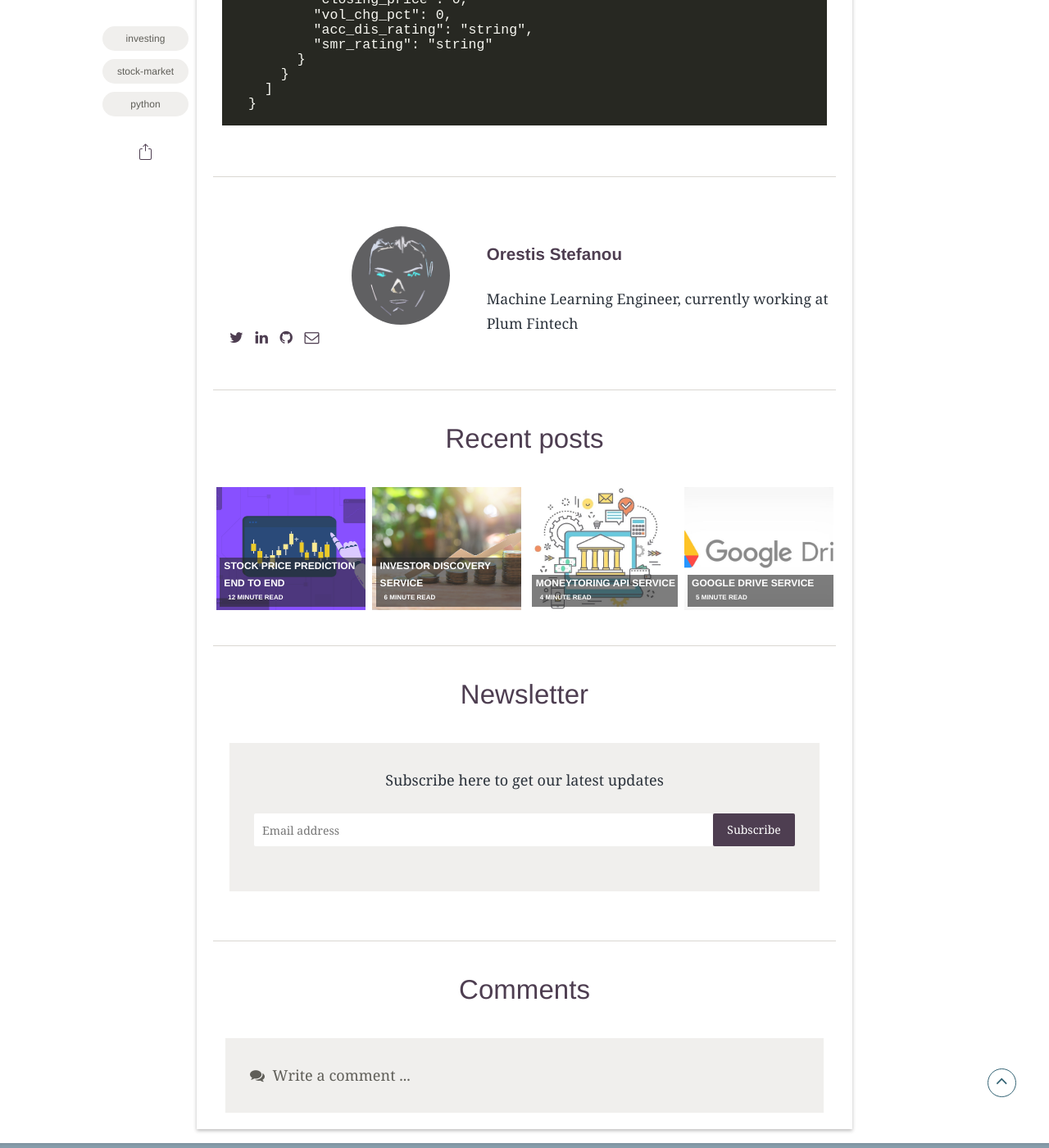
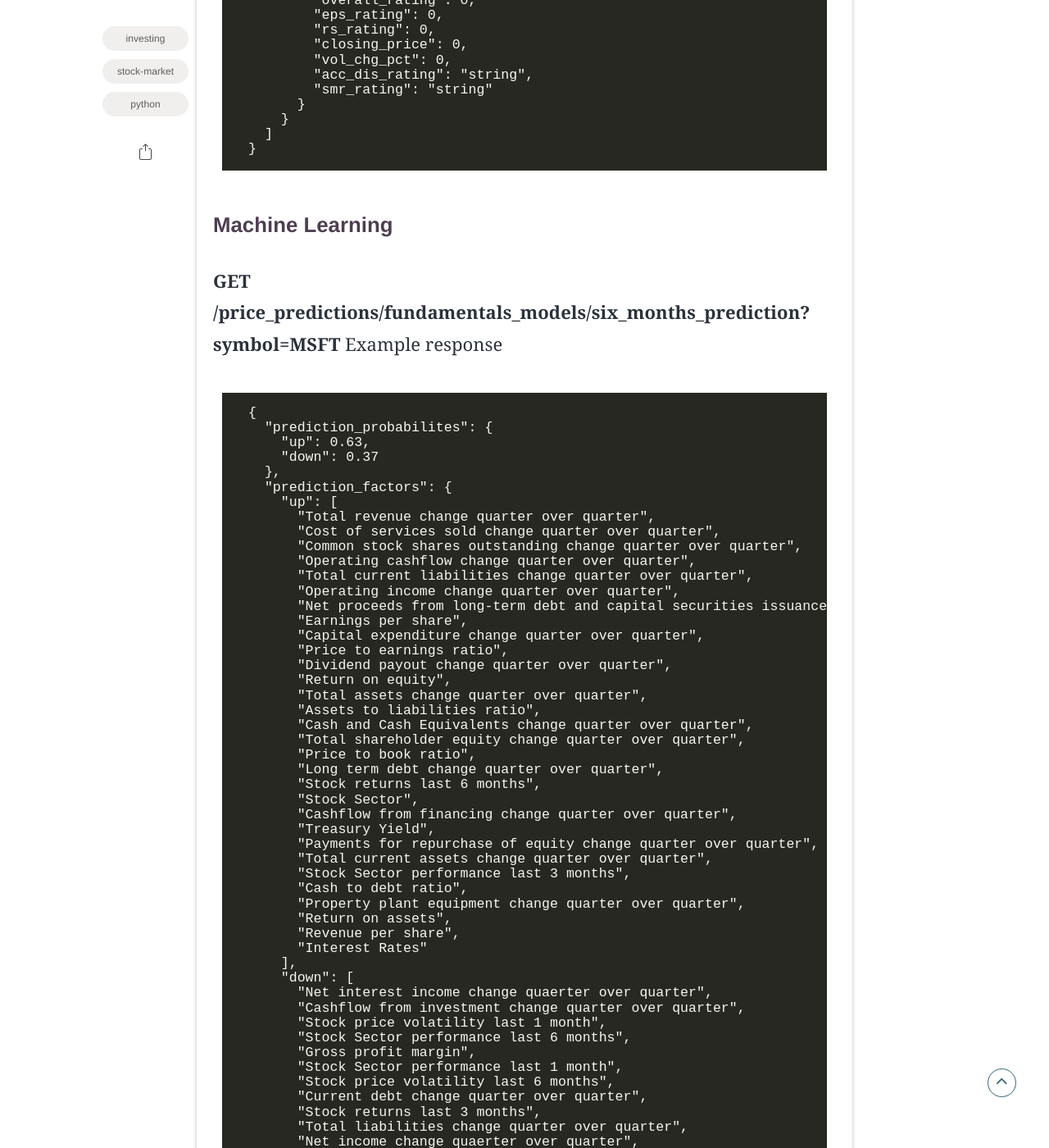
Before and after one commit to OrestisStefanou/OrestisStefanou.github.io, a Jekyll site: the page built from _posts/2022-12-13-Investor-Discovery-Service.md, in a window 1280 px wide and 1400 px high, scrolled down 14422 px. Shown: the whole window at 82% size. Built offline with Jekyll 4.4.1, drawn with Linux system fonts in a browser that asks for light colours; some web fonts are replaced; comment, search, counter and statistics services are not loaded; some of the changed text lies outside the part shown.

Commit message:
Updated Investor Discovery Service post

````diff
--- a/_posts/2022-12-13-Investor-Discovery-Service.md
+++ b/_posts/2022-12-13-Investor-Discovery-Service.md
@@ -9,13 +9,9 @@
 author: Stefanou Orestis
 description: "A web service that provides market aggregation data"
 ---
-As a software engineer who works at a company that provides a platform to invest money in stocks I am eager to understand what kind of data we should provide to our clients to help them make better decisions. From my experience as a beginner retail investor and from the feeback that our users gave us I identified the problems below:
-- Users feel overwhelmed by the number of stocks that they can invest in.
-- Lack of data to help users narrow down their options.
-- No data to understand how the market is performing.
-- Insufficient data to understand how a stock is performing compared with the rest of the stocks.
 
-This is not the best user experience so I came up with a solution:
+Investor Discovery Service is a web api that provides market data to help any investor who wants to take data driven decisions. It provides data that help you compare the performance of a stock compared to the rest of the stocks, the financials of a stock and the state of the economy and the market in general. It also provides estimations of stocks prices in different timelines using machine learning.
+
 ## Provide market data on three levels
 1. The Big Picture
     1. Major indices performance data
@@ -66,6 +62,9 @@
     - overall_rating -> A combination of the 4 ratings above, because of the impact of earnings and previous price performance on stock price, double weighting is given to both the Earnings per Share and the Relative Price Strength ratings. Normal weight is given to the Industry Group Relative Strength, SMR, and Accumulation/Distribution ratings.
 
     - vol_chg_pct -> Volume traded yesterday vs average daily volume last 50 days.
+
+- Price estimations using machine learning
+  - Using the financials of a stock along with many other factors(sector, interest rates, treasury yields etc.) a machine learning model is trained that returns the probabilities of the price going up or down 3 months and 6 months from today. It also returns the factors that lead the model to these predictions so that the users can use it as an extra source of research instead of a black box.
 
 ## Stock Collections
 - Tech Leaders: Stock leaders in the technology industry.
@@ -428,3 +427,140 @@
   ]
 }
 ```
+
+### Machine Learning
+**GET /price_predictions/fundamentals_models/six_months_prediction?symbol=MSFT**
+Example response
+```
+{
+  "prediction_probabilites": {
+    "up": 0.63,
+    "down": 0.37
+  },
+  "prediction_factors": {
+    "up": [
+      "Total revenue change quarter over quarter",
+      "Cost of services sold change quarter over quarter",
+      "Common stock shares outstanding change quarter over quarter",
+      "Operating cashflow change quarter over quarter",
+      "Total current liabilities change quarter over quarter",
+      "Operating income change quarter over quarter",
+      "Net proceeds from long-term debt and capital securities issuance change quarter over quarter",
+      "Earnings per share",
+      "Capital expenditure change quarter over quarter",
+      "Price to earnings ratio",
+      "Dividend payout change quarter over quarter",
+      "Return on equity",
+      "Total assets change quarter over quarter",
+      "Assets to liabilities ratio",
+      "Cash and Cash Equivalents change quarter over quarter",
+      "Total shareholder equity change quarter over quarter",
+      "Price to book ratio",
+      "Long term debt change quarter over quarter",
+      "Stock returns last 6 months",
+      "Stock Sector",
+      "Cashflow from financing change quarter over quarter",
+      "Treasury Yield",
+      "Payments for repurchase of equity change quarter over quarter",
+      "Total current assets change quarter over quarter",
+      "Stock Sector performance last 3 months",
+      "Cash to debt ratio",
+      "Property plant equipment change quarter over quarter",
+      "Return on assets",
+      "Revenue per share",
+      "Interest Rates"
+    ],
+    "down": [
+      "Net interest income change quaerter over quarter",
+      "Cashflow from investment change quarter over quarter",
+      "Stock price volatility last 1 month",
+      "Stock Sector performance last 6 months",
+      "Gross profit margin",
+      "Stock Sector performance last 1 month",
+      "Stock price volatility last 6 months",
+      "Current debt change quarter over quarter",
+      "Stock returns last 3 months",
+      "Total liabilities change quarter over quarter",
+      "Net income change quaerter over quarter",
+      "Operating profit margin",
+      "Stock price volatility last 3 months",
+      "Gross profit change quarter over quarter",
+      "Stock Sector",
+      "EBITDA change quarter over quarter",
+      "Price to sales ratio",
+      "Stock returns last 1 month",
+      "Inventory change quarter over quarter",
+      "Book value per share",
+      "Current net receivables change quarter over quarter"
+    ]
+  }
+}
+```
+
+**GET /price_predictions/fundamentals_models/three_months_prediction?symbol=MSFT**
+Example response
+```
+{
+  "prediction_probabilites": {
+    "up": 0.40,
+    "down": 0.60
+  },
+  "prediction_factors": {
+    "up": [
+      "Total revenue change quarter over quarter",
+      "Cost of services sold change quarter over quarter",
+      "Common stock shares outstanding change quarter over quarter",
+      "Operating cashflow change quarter over quarter",
+      "Total current liabilities change quarter over quarter",
+      "Operating income change quarter over quarter",
+      "Net proceeds from long-term debt and capital securities issuance change quarter over quarter",
+      "Earnings per share",
+      "Capital expenditure change quarter over quarter",
+      "Price to earnings ratio",
+      "Dividend payout change quarter over quarter",
+      "Return on equity",
+      "Total assets change quarter over quarter",
+      "Assets to liabilities ratio",
+      "Cash and Cash Equivalents change quarter over quarter",
+      "Total shareholder equity change quarter over quarter",
+      "Price to book ratio",
+      "Long term debt change quarter over quarter",
+      "Stock returns last 6 months",
+      "Stock Sector",
+      "Cashflow from financing change quarter over quarter",
+      "Treasury Yield",
+      "Payments for repurchase of equity change quarter over quarter",
+      "Total current assets change quarter over quarter",
+      "Stock Sector performance last 3 months",
+      "Cash to debt ratio",
+      "Property plant equipment change quarter over quarter",
+      "Return on assets",
+      "Revenue per share",
+      "Interest Rates"
+    ],
+    "down": [
+      "Net interest income change quaerter over quarter",
+      "Cashflow from investment change quarter over quarter",
+      "Stock price volatility last 1 month",
+      "Stock Sector performance last 6 months",
+      "Gross profit margin",
+      "Stock Sector performance last 1 month",
+      "Stock price volatility last 6 months",
+      "Current debt change quarter over quarter",
+      "Stock returns last 3 months",
+      "Total liabilities change quarter over quarter",
+      "Net income change quaerter over quarter",
+      "Operating profit margin",
+      "Stock price volatility last 3 months",
+      "Gross profit change quarter over quarter",
+      "Stock Sector",
+      "EBITDA change quarter over quarter",
+      "Price to sales ratio",
+      "Stock returns last 1 month",
+      "Inventory change quarter over quarter",
+      "Book value per share",
+      "Current net receivables change quarter over quarter"
+    ]
+  }
+}
+```
````
